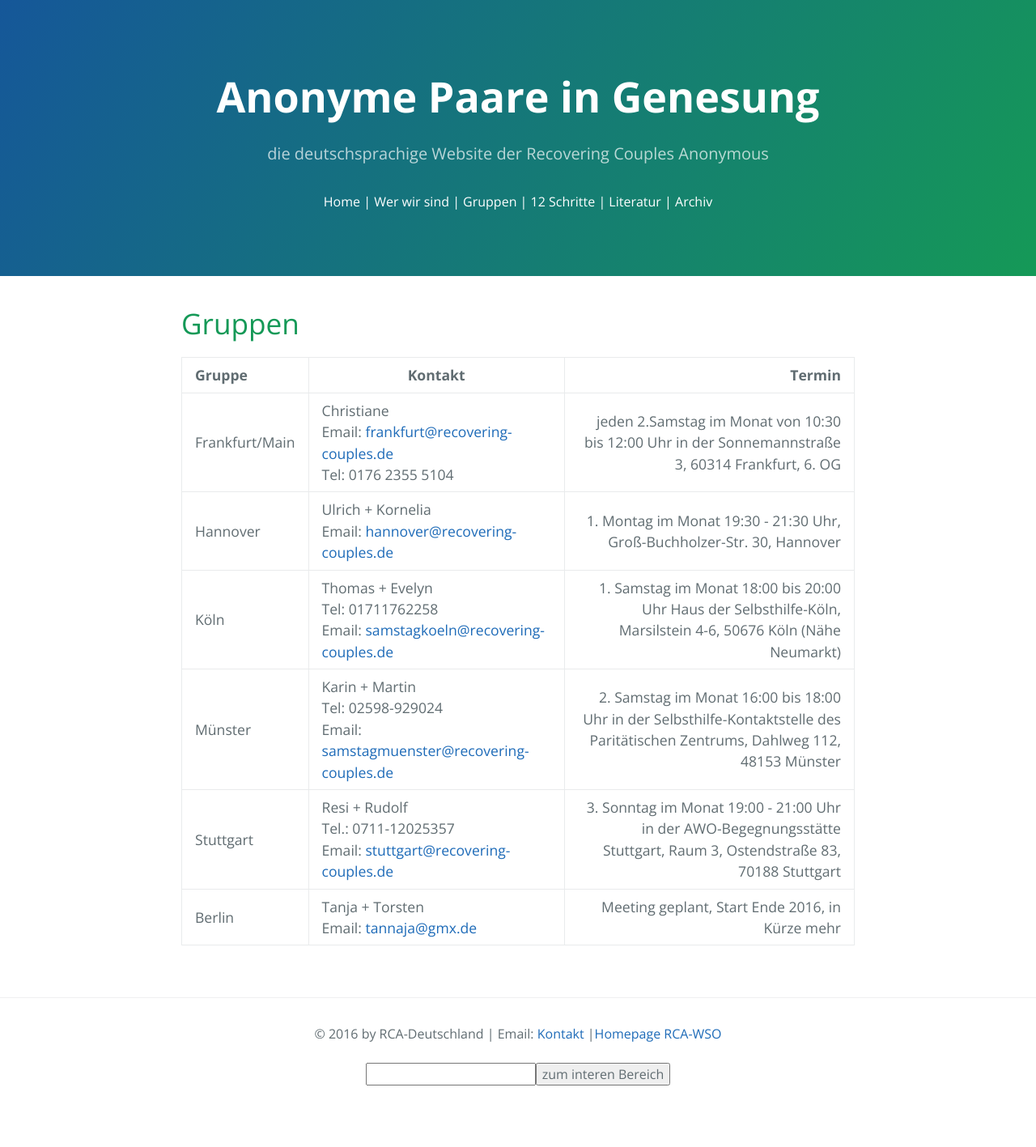
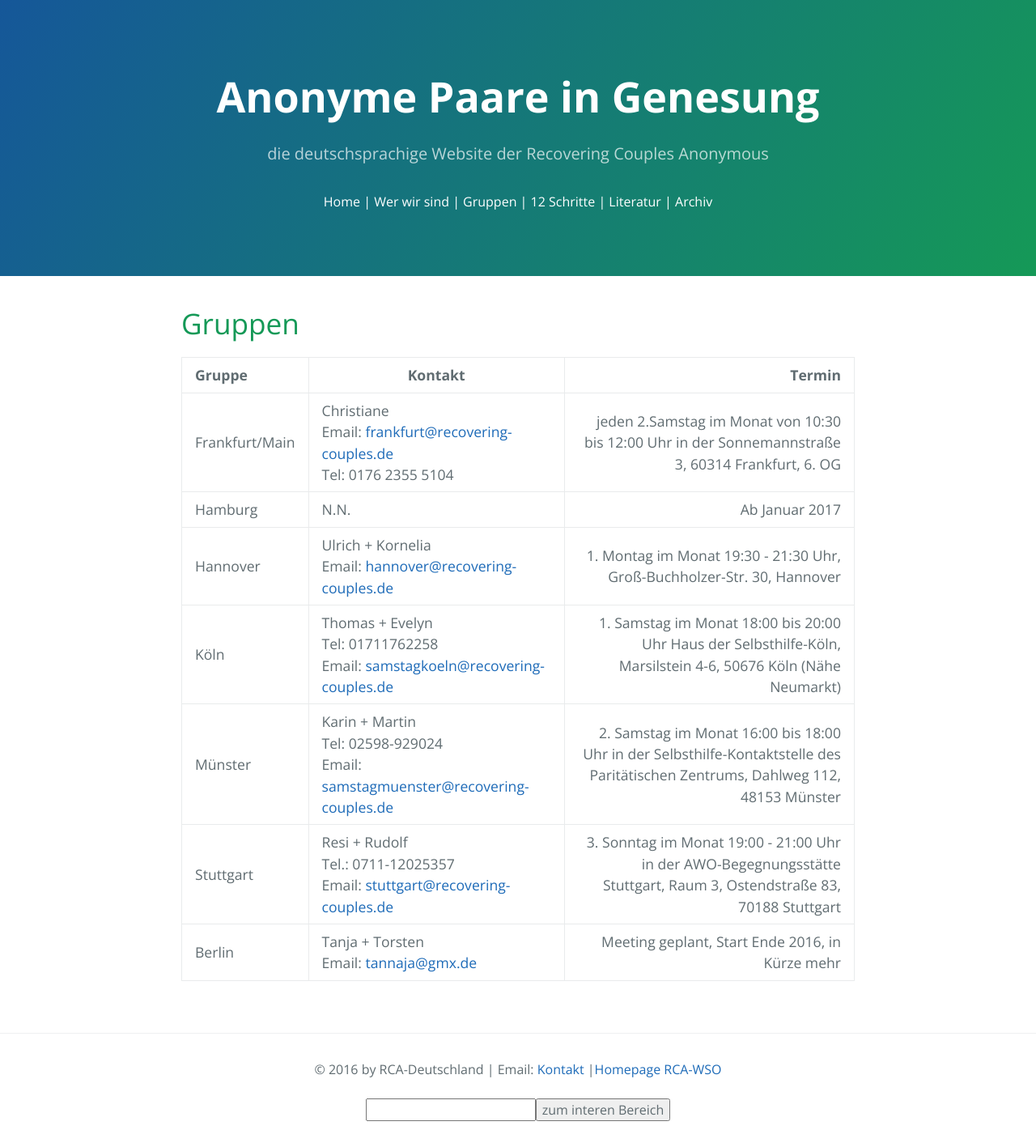
Before and after one commit to rcadeutschland/rcadeutschland.github.io, a Jekyll site: the page built from Gruppen.MD, in a window 1280 px wide. Shown: the whole page at 81% size. Built offline with Jekyll 4.4.1, drawn with Linux system fonts in a browser that asks for light colours; nearby versions of some CDN libraries; before the commit the page ends 1373 px from its top, so only the background shows below that.

Commit message:
Update Gruppen.MD

```diff
--- a/Gruppen.MD
+++ b/Gruppen.MD
@@ -7,6 +7,7 @@ title: RCA Gruppen
 | Gruppe | Kontakt | Termin                       |
 |:------ | ------- | ---------------------------: |
 | Frankfurt/Main | Christiane<br>Email: <frankfurt@recovering-couples.de><br>Tel: 0176 2355 5104 | jeden 2.Samstag im Monat  von 10:30 bis 12:00 Uhr  in der Sonnemannstraße 3, 60314 Frankfurt, 6. OG |
+| Hamburg | N.N. | Ab Januar 2017 |
 | Hannover | Ulrich + Kornelia<br>Email: <hannover@recovering-couples.de> | 1. Montag im Monat 19:30 - 21:30 Uhr,  Groß-Buchholzer-Str. 30, Hannover |
 | Köln | Thomas + Evelyn<br>Tel: 01711762258<br>Email: <samstagkoeln@recovering-couples.de> | 1. Samstag im Monat 18:00 bis 20:00 Uhr Haus der Selbsthilfe-Köln, Marsilstein 4-6, 50676 Köln (Nähe Neumarkt) |
 | Münster | Karin + Martin<br>Tel: 02598-929024<br>Email: <samstagmuenster@recovering-couples.de> | 2. Samstag im Monat 16:00 bis 18:00 Uhr  in der Selbsthilfe-Kontaktstelle des Paritätischen Zentrums, Dahlweg 112, 48153 Münster |
```
